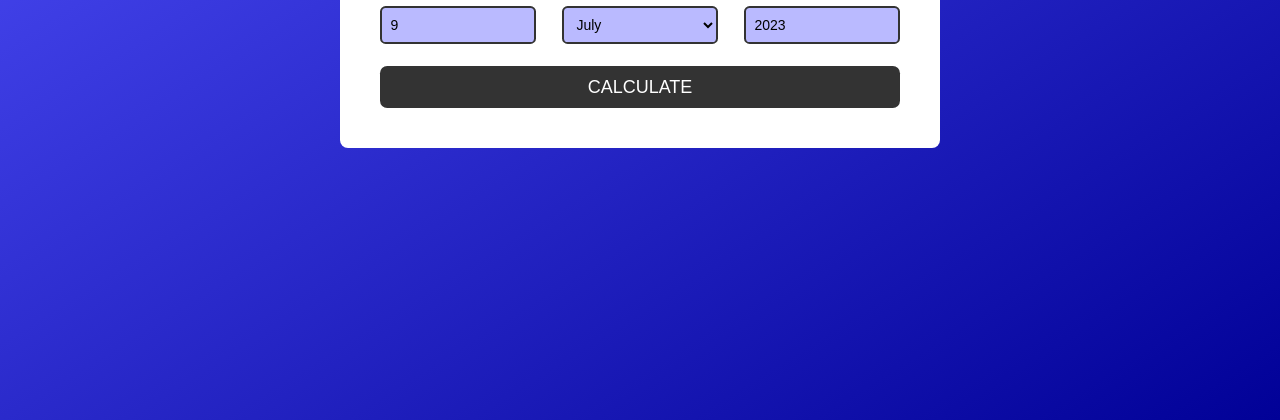
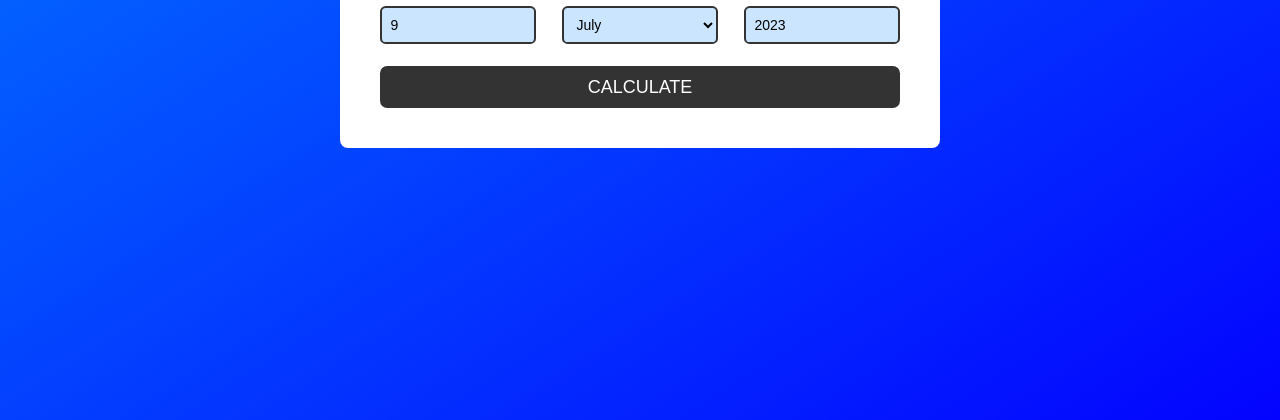
Before and after one commit to therobinyadav/web-mini-projects, a plain HTML site: page age-calculator/index.html in a window 1280 px wide. Shown: the part 380-800 px from the top of the page. Drawn offline with Linux system fonts and the light colour scheme.

Commit message:
Update style.css
Change colors

```diff
--- a/age-calculator/style.css
+++ b/age-calculator/style.css
@@ -12,14 +12,14 @@ html {
 body {
   font-family: 'Inter', sans-serif;
   height: 100vh;
-  background: linear-gradient(to bottom right, rgb(83, 83, 255), rgb(1, 1, 151));
+  background: linear-gradient(to bottom right, rgb(3, 125, 255), rgb(3, 3, 255));
   display: flex;
   justify-content: center;
   align-items: center;
 }
 
 *:focus-visible {
-  outline: .4rem solid rgba(0, 0, 255, 0.4);
+  outline: .4rem solid rgba(3, 125, 255, 0.4);
 }
 
 .container {
@@ -64,7 +64,7 @@ body {
   padding: .6em;
   border: .2em solid #333;
   border-radius: .4em;
-  background-color: rgba(83, 83, 255, 0.4);
+  background-color: rgba(3, 125, 255, 0.2);
 }
 
 .btn {
```
